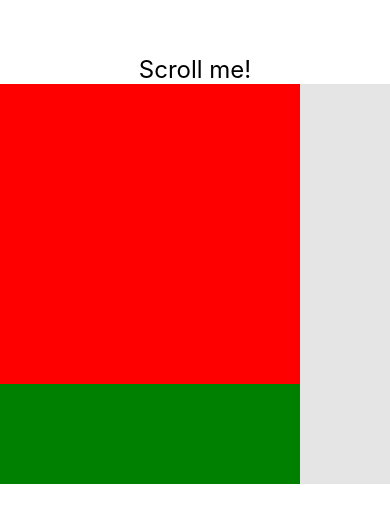
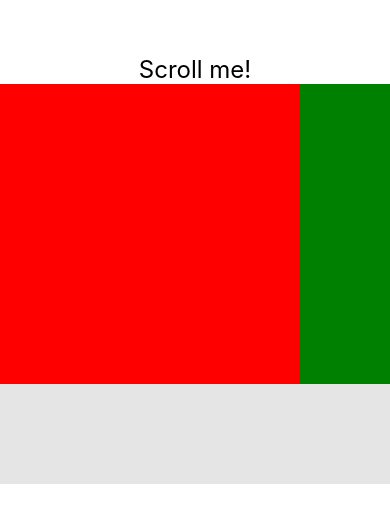
Before and after one commit to EduardoHGomez/Fitness-App, a React Native app: screen / in a window 390 px wide. Shown: the part 153-676 px from the top of the page. Built offline with nearby package versions, Linux system fonts and the light colour scheme.

Commit message:
Scrollview added horizontal

```diff
--- a/App.tsx
+++ b/App.tsx
@@ -36,8 +36,7 @@ function App(): JSX.Element {
       Scroll me!
     </Text>
     <View style={{ height: 400, backgroundColor: '#e5e5e5' }}>
-      {/* This is our scrollable area */}
-      <ScrollView>
+      <ScrollView horizontal = {true}>
         <View style={{ width: 300, height: 300, backgroundColor: 'red' }} />
         <View style={{ width: 300, height: 300, backgroundColor: 'green' }} />
         <View style={{ width: 300, height: 300, backgroundColor: 'blue' }} />
```
